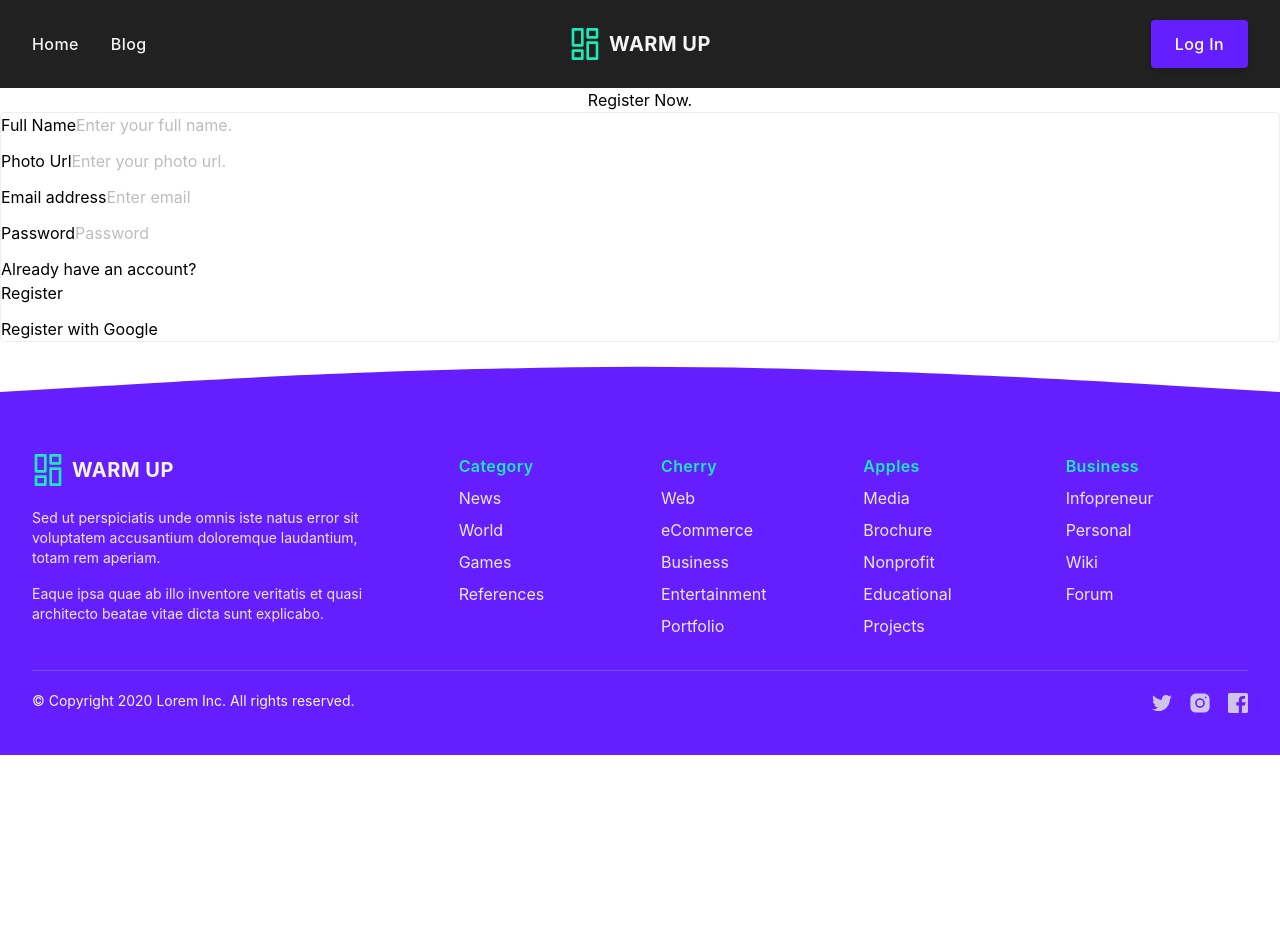
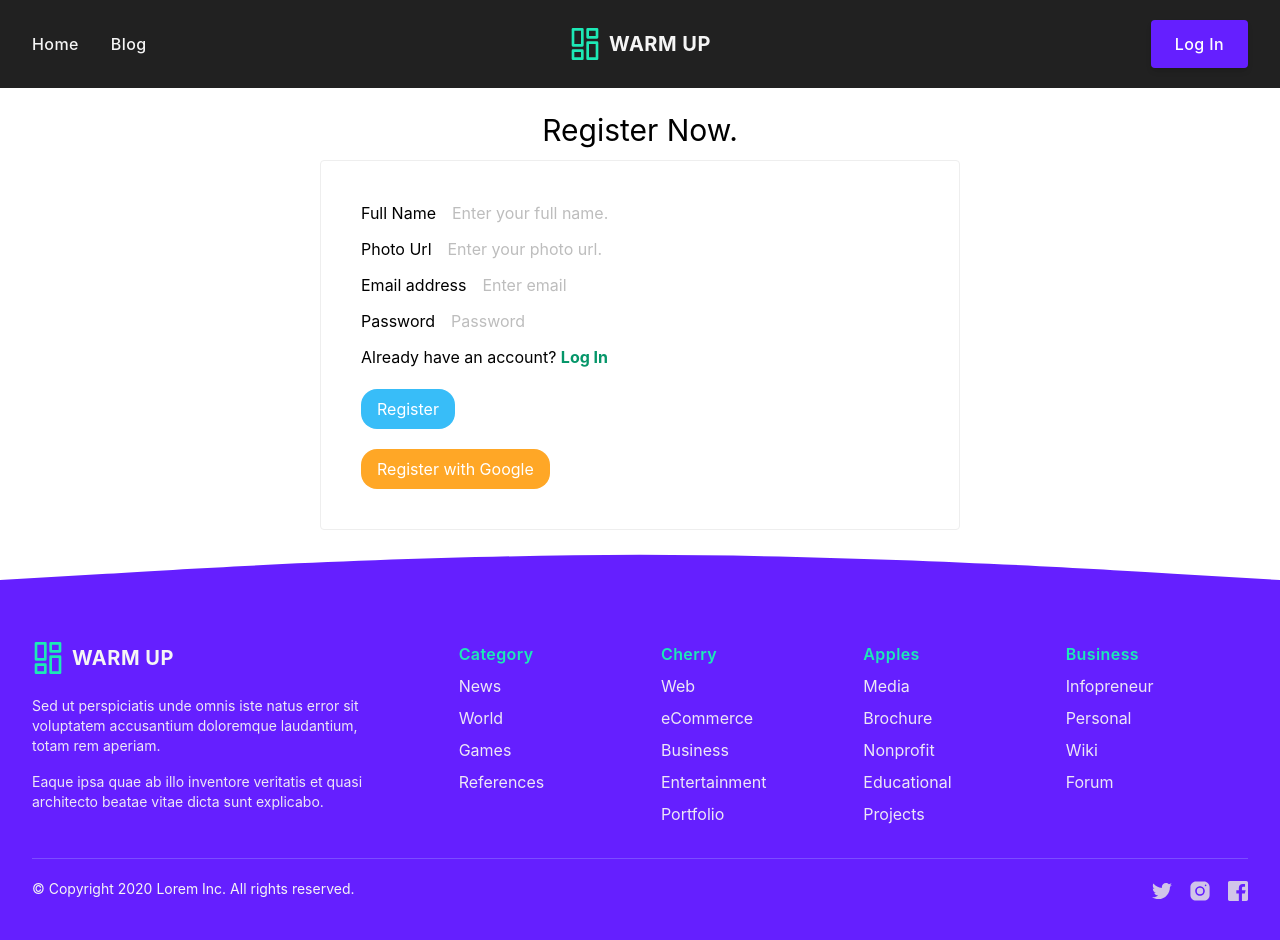
Before and after one commit to SkrChowdhury/reactjs-warmup-service-review-website-client-side, a React (Create React App) app: page /register in a window 1280 px wide. Shown: the top 940 px of the page. Before the commit the page ends 800 px from the top, so only its background shows below. Built offline with nearby package versions, Linux system fonts and the light colour scheme; no server answers.

Commit message:
private route added

```diff
--- a/src/Pages/AddNewService/AddNewService.js
+++ b/src/Pages/AddNewService/AddNewService.js
@@ -2,56 +2,74 @@ import React, { useContext } from 'react';
 import { useForm } from 'react-hook-form';
 import { AuthContext } from '../../context/UserContext';
 
-
-
-
 const AddNewService = () => {
-
   const { user } = useContext(AuthContext);
   const { register, handleSubmit, reset } = useForm();
-    const onSubmit = data => {
+  const onSubmit = (data) => {
     const userInfo = data;
     userInfo.email = user.email;
 
     fetch(`http://localhost:5000/addNewService`, {
-            method: "POST",
+      method: 'POST',
       headers: {
-                'content-type': 'application/json'
+        'content-type': 'application/json',
       },
-            body: JSON.stringify(userInfo)
+      body: JSON.stringify(userInfo),
     })
-            .then(res => res.json())
+      .then((res) => res.json())
 
-.then(data=>{
+      .then((data) => {
+        console.log(data);
 
-
-    console.log(data)
-
-if(data.acknowledged){
-
-alert('Add service by you successfully')
-reset()
-
+        if (data.acknowledged) {
+          alert('Add service by you successfully');
+          reset();
         }
-
-
       })
 
-.catch(err=>console.error(err))
-
-
+      .catch((err) => console.error(err));
   };
-
 
   return (
     <div className="text-center m-3">
       <form onSubmit={handleSubmit(onSubmit)}>
-                <input placeholder="image-url" className="w-25 my-3"{...register("img")} required /> <br />
-                <input placeholder="offer name" className="w-25"{...register("offer")} required /> <br />
-                <input placeholder="location" className="w-25 my-3 " {...register("location")} required /> <br />
-                <textarea placeholder="details" className="w-25" {...register("details")} required /> <br />
-
-                <input style={{ backgroundColor: "#0071c2", borderRadius: '6px', padding: '4px 8px', color: "white" }} type="submit" />
+        <input
+          placeholder="image-url"
+          className="w-25 my-3"
+          {...register('img')}
+          required
+        />{' '}
+        <br />
+        <input
+          placeholder="offer name"
+          className="w-25"
+          {...register('offer')}
+          required
+        />{' '}
+        <br />
+        <input
+          placeholder="location"
+          className="w-25 my-3 "
+          {...register('location')}
+          required
+        />{' '}
+        <br />
+        <textarea
+          placeholder="details"
+          className="w-25"
+          {...register('details')}
+          required
+        />{' '}
+        <br />
+        <input
+          style={{
+            backgroundColor: '#0071c2',
+            borderRadius: '6px',
+            padding: '4px 8px',
+            color: 'white',
+          }}
+          type="submit"
+        />
       </form>
     </div>
   );
--- a/src/Pages/Home/Home.js
+++ b/src/Pages/Home/Home.js
@@ -1,4 +1,5 @@
 import React from 'react';
+import { Link } from 'react-router-dom';
 import AddSer from '../AddSer/AddSer';
 
 import Banner from '../Banner/Banner';
@@ -11,7 +12,13 @@ const Home = () => {
     <div>
       <Banner></Banner>
       <Services></Services>
-      <AddSer></AddSer>
+      <Link
+        to="/services"
+        type="submit"
+        className="inline-flex items-center justify-center w-screen  mx-auto h-12 px-6 font-medium tracking-wide text-white transition duration-200 rounded shadow-md bg-deep-purple-accent-400 hover:bg-deep-purple-accent-700 focus:shadow-outline focus:outline-none"
+      >
+        See All
+      </Link>
       <Question></Question>
     </div>
   );
--- a/src/Pages/Login/Login.js
+++ b/src/Pages/Login/Login.js
@@ -1,9 +1,11 @@
 import React, { useContext } from 'react';
-import { Link } from 'react-router-dom';
+import { Link, Navigate, useLocation } from 'react-router-dom';
 import { AuthContext } from '../../context/UserContext';
 
 const Login = () => {
   const { signIn, signInWithGoogle } = useContext(AuthContext);
+  const location = useLocation();
+  const from = location.state?.from?.pathname || '/';
 
   const handleSubmit = (event) => {
     event.preventDefault();
@@ -17,6 +19,7 @@ const Login = () => {
         const user = result.user;
         console.log('login:', user);
         form.reset();
+        Navigate(from, { replace: true });
       })
 
       .catch((error) => {
--- a/src/Pages/Register/Register.js
+++ b/src/Pages/Register/Register.js
@@ -4,148 +4,128 @@ import Form from 'react-bootstrap/Form';
 import { Link } from 'react-router-dom';
 import { AuthContext } from '../../context/UserContext';
 
+const Register = () => {
+  const [passwordError, setPasswordError] = useState('');
+  const [success, setSuccess] = useState(false);
 
+  const { createUser, signInWithGoogle } = useContext(AuthContext);
 
+  const handleSubmit = (event) => {
+    event.preventDefault();
+    setSuccess(false);
+    const form = event.target;
 
+    const name = form.name.value;
+    const email = form.email.value;
+    const password = form.password.value;
+    console.log(name, email, password);
 
-const Register = () => {
+    if (!/(?=.*[A-Z].*[A-Z])/.test(password)) {
+      setPasswordError('Please provide atleast two uppercase character');
+      return;
+    }
+    if (password.length < 8) {
+      setPasswordError('Please provide 8 char');
 
-    const [passwordError,setPasswordError]=useState('')
-    const[success,setSuccess]=useState(false)
+      return;
+    }
+    setPasswordError('');
 
-    const {createUser,signInWithGoogle}=useContext(AuthContext)
+    createUser(email, password)
+      .then((result) => {
+        const user = result.user;
+        setSuccess(true);
 
-    const handleSubmit=event=>{
-
-        event.preventDefault()
-        setSuccess(false)
-        const form=event.target
-
-        const name=form.name.value
-        const email=form.email.value
-        const password=form.password.value
-        console.log(name,email,password)
-
-
-        if(!/(?=.*[A-Z].*[A-Z])/.test(password)){
-
-          setPasswordError('Please provide atleast two uppercase character')
-          return
-
-          }
-    if(password.length<8){
-
-      setPasswordError('Please provide 8 char')
-
-      return
-    }
-    setPasswordError('')
-
-
-
-    createUser(email,password)
-    .then(result=>{
-
-    const user=result.user
-    setSuccess(true)
-
-    console.log('registered user:', user)
-    form.reset()
-
-
+        console.log('registered user:', user);
+        form.reset();
       })
 
-    .catch(error=>{
+      .catch((error) => {
+        console.error('error:', error);
+        setPasswordError(error.message);
+      });
+  };
 
-      console.error('error:',error)
-    setPasswordError(error.message)
+  const handleGoogleSignIn = () => {
+    signInWithGoogle()
+      .then((result) => {
+        const user = result.user;
 
-
+        console.log(user);
       })
-
-
-
-    }
-
-const handleGoogleSignIn=()=>{
-
-signInWithGoogle()
-.then(result=>{
-
-const user=result.user
-
-console.log(user)
-
-})
-.catch(error=>console.error(error))
-
-
-}
-
-
-
-
-
-
-
-
+      .catch((error) => console.error(error));
+  };
 
   return (
     <div>
-
-            <div>
-            <h3 className='text-center text-danger'>Register Now.</h3>
-            <Form className='container w-50 border rounded' onSubmit={handleSubmit} >
+      <div className=" my-6 mx-auto w-1/2">
+        <h3 className="text-center text-3xl my-3">Register Now.</h3>
+        <Form
+          className="container w-50 border rounded p-10"
+          onSubmit={handleSubmit}
+        >
           <Form.Group className="mb-3" controlId="formBasicEmail">
-        <Form.Label>Full Name</Form.Label>
-        <Form.Control  name='name' type="text" placeholder="Enter your full name." />
-
+            <Form.Label className="mr-4">Full Name</Form.Label>
+            <Form.Control
+              name="name"
+              type="text"
+              placeholder="Enter your full name."
+            />
           </Form.Group>
 
           <Form.Group className="mb-3" controlId="formBasicEmail">
-        <Form.Label>Photo Url</Form.Label>
-        <Form.Control  name='name' type="text" placeholder="Enter your photo url." />
-
+            <Form.Label className="mr-4">Photo Url</Form.Label>
+            <Form.Control
+              name="name"
+              type="text"
+              placeholder="Enter your photo url."
+            />
           </Form.Group>
 
-
           <Form.Group className="mb-3" controlId="formBasicEmail">
-        <Form.Label>Email address</Form.Label>
-        <Form.Control  name='email' type="email" placeholder="Enter email" />
-
+            <Form.Label className="mr-4">Email address</Form.Label>
+            <Form.Control name="email" type="email" placeholder="Enter email" />
           </Form.Group>
 
           <Form.Group className="mb-3" controlId="formBasicPassword">
-        <Form.Label>Password</Form.Label>
-        <Form.Control  name='password' type="password" placeholder="Password" />
-        <p className='text-danger'>{passwordError}</p>
-        {success && <p className="text-success">User created successfully</p>}
+            <Form.Label className="mr-4">Password</Form.Label>
+            <Form.Control
+              name="password"
+              type="password"
+              placeholder="Password"
+            />
+            <p className="text-danger">{passwordError}</p>
+            {success && (
+              <p className="text-success">User created successfully</p>
+            )}
           </Form.Group>
           <div>
-
-      <Link to="/login"><button type="button" class="btn btn-link">Already have an account?</button></Link>
-
-
+            <p type="button">
+              Already have an account?{' '}
+              <Link to="login" className="text-emerald-600 font-bold">
+                Log In
+              </Link>
+            </p>
           </div>
 
-      <Button variant="primary" type="submit"  >
+          <Button
+            variant="primary"
+            type="submit"
+            className="bg-sky-400 text-white px-4 py-2 rounded-2xl mt-5"
+          >
             Register
           </Button>
           <div>
-
-      <button  onClick={handleGoogleSignIn}   type="button" className="mt-3 btn btn-secondary btn-lg">Register with Google</button>
-
-
+            <button
+              onClick={handleGoogleSignIn}
+              type="button"
+              className="bg-orange-400 text-white px-4 py-2 rounded-2xl mt-5"
+            >
+              Register with Google
+            </button>
           </div>
-
         </Form>
-
-
       </div>
-
-
-
-
     </div>
   );
 };
--- /dev/null
+++ b/src/Route/PrivateRoute.js
@@ -0,0 +1,19 @@
+import React, { useContext } from 'react';
+import { Navigate, useLocation } from 'react-router-dom';
+import UserContext from '../context/UserContext';
+import Spinner from 'react-bootstrap/Spinner';
+
+const PrivateRoute = ({ children }) => {
+  const { user, loading } = useContext(UserContext);
+  const location = useLocation();
+
+  if (loading) {
+    return <Spinner animation="grow" />;
+  }
+  if (user && user.uid) {
+    return children;
+  }
+  return <Navigate to="/login" state={{ from: location }} replace></Navigate>;
+};
+
+export default PrivateRoute;
--- a/src/Route/Routes.js
+++ b/src/Route/Routes.js
@@ -9,6 +9,7 @@ import Home from '../Pages/Home/Home';
 import Login from '../Pages/Login/Login';
 import MyReview from '../Pages/MyReview/MyReview';
 import Register from '../Pages/Register/Register';
+import Services from '../Pages/Services/Services';
 
 export const routes = createBrowserRouter([
   {
@@ -17,6 +18,7 @@ export const routes = createBrowserRouter([
     children: [
       {
         path: '/',
+
         element: <Home></Home>,
       },
       {
@@ -35,6 +37,10 @@ export const routes = createBrowserRouter([
       {
         path: '/addService',
         element: <AddNewService></AddNewService>,
+      },
+      {
+        path: '/services',
+        element: <Services></Services>,
       },
 
       {
--- a/src/Shared/Header/Header.js
+++ b/src/Shared/Header/Header.js
@@ -30,6 +30,7 @@ const Header = () => {
                   Home
                 </Link>
               </li>
+
               <li>
                 <Link
                   to="/blog"
--- a/src/context/UserContext.js
+++ b/src/context/UserContext.js
@@ -31,10 +31,12 @@ const UserContext = ({ children }) => {
   };
 
   const signInWithGoogle = () => {
+    setLoading(true);
     return signInWithPopup(Auth, googleProvider);
   };
 
   const logOut = () => {
+    setLoading(true);
     return signOut(Auth);
   };
 
```
Also changed, not shown: src/Pages/MyReview/OrderRow.js (+13 -13 lines), 1 other file (tests, documents, lock files or other folders). Lines whose indentation alone changed are shown as unchanged.
